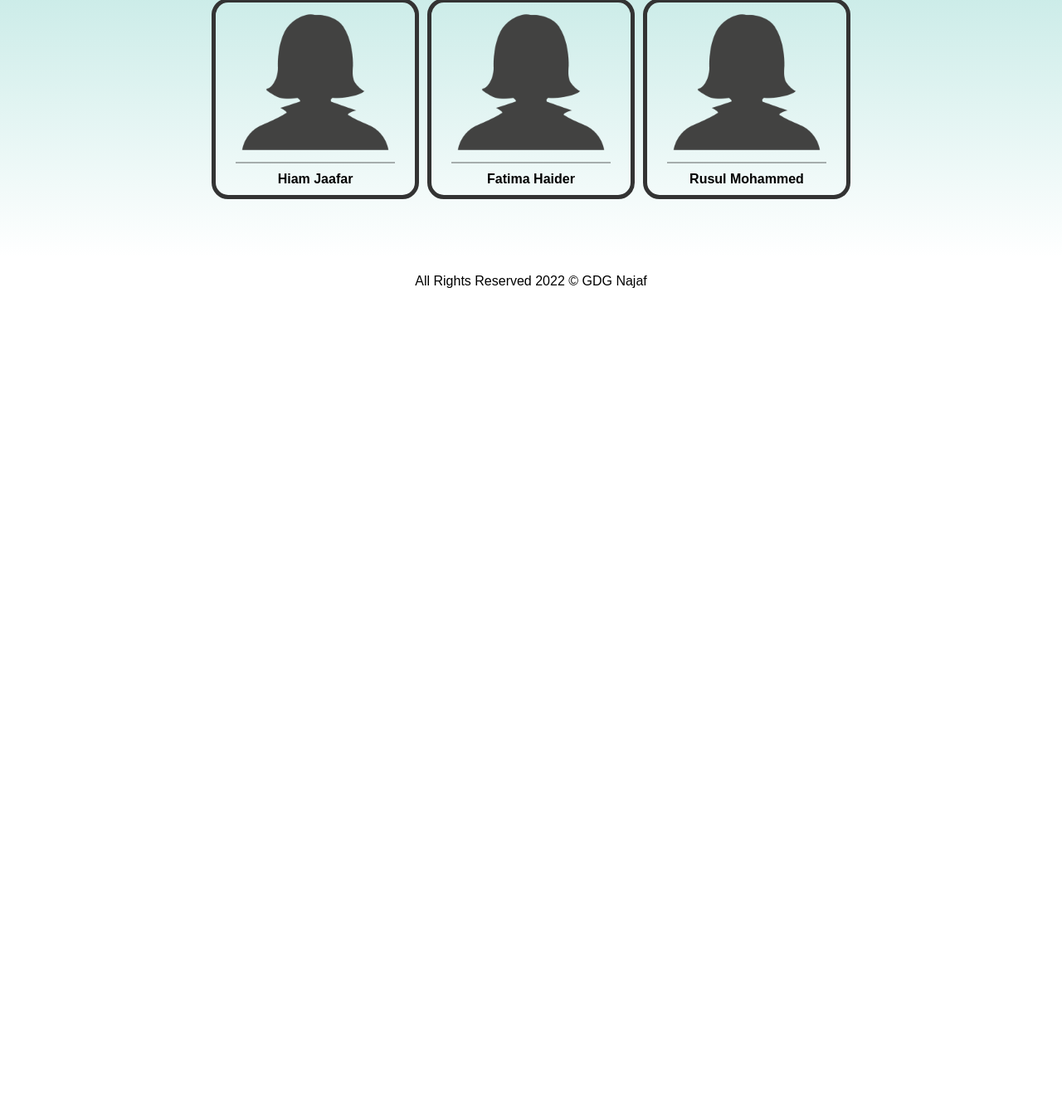
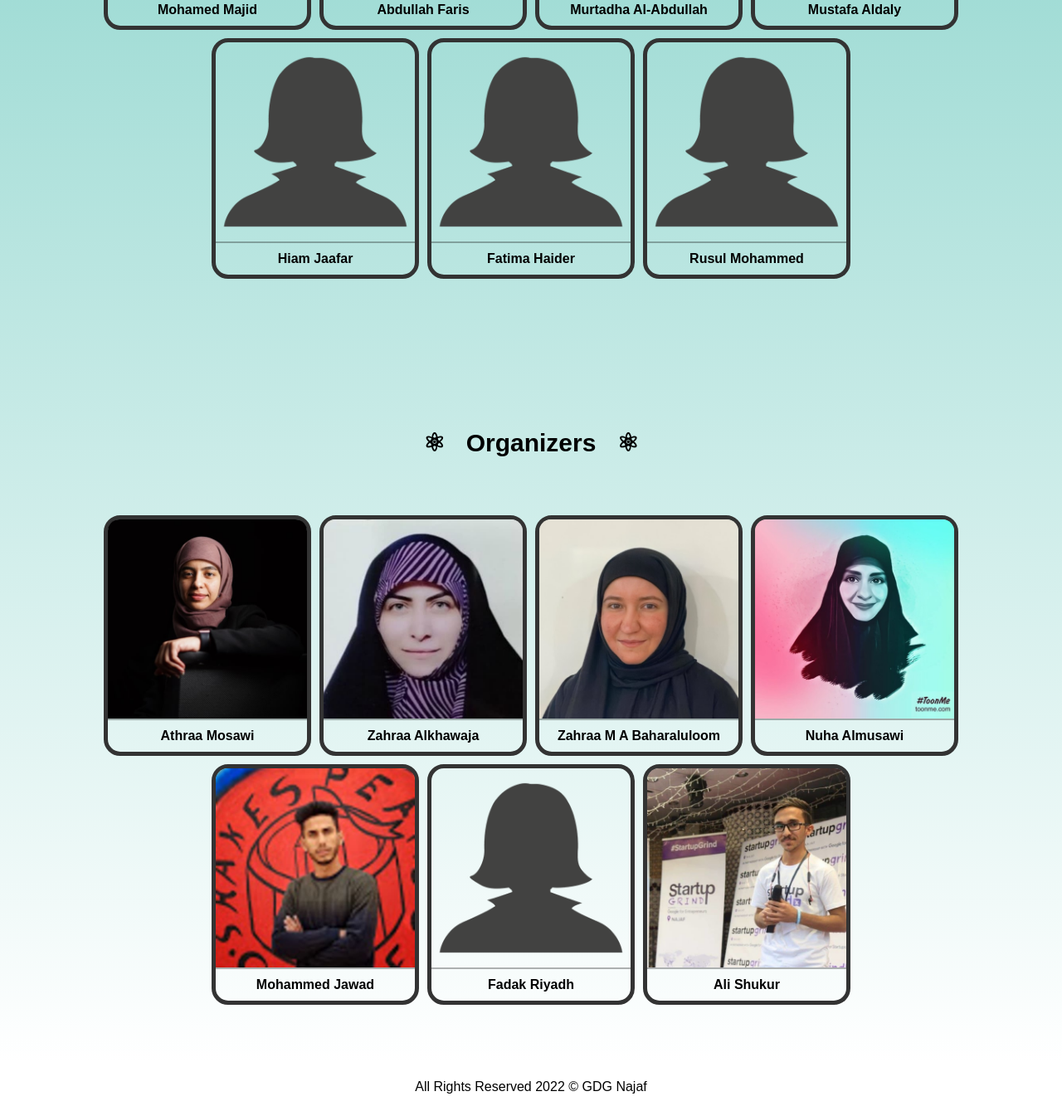
Before and after one commit to realdaly/GDG-Student-project, a plain HTML site: page index.html in a window 1280 px wide. Shown: the part 1002-2341 px from the top of the page at 83% size. Before the commit the page ends 1370 px from the top, so only its background shows below. Drawn offline with Linux system fonts and the light colour scheme.

Commit message:
GDG Project organizers added

```diff
--- a/assets/css/style.css
+++ b/assets/css/style.css
@@ -99,7 +99,6 @@ main .cards-container .card {
     width: 250px;
     display: flex;
     flex-direction: column;
-    justify-content: center;
     align-items: center;
     border: 5px solid #333;
     border-radius: 20px;
@@ -108,8 +107,10 @@ main .cards-container .card {
 }
 
 main .cards-container .card img {
-    width: 80%;
+    width: 100%;
     border-bottom: 2px solid rgb(0, 0, 0, 0.3);
+    border-top-left-radius: 14px;
+    border-top-right-radius: 14px;
 }
 
 main .cards-container .card p {
--- a/index.html
+++ b/index.html
@@ -21,7 +21,7 @@
             <h2>&#x269B; &nbsp; Students &nbsp; &#x269B;</h2>
             <div class="cards-container">
                 <div class="card">
-                        <img src="./assets/images/male.png" alt="male vector image">
+                        <img src="./assets/images/students/1.jpg" alt="male vector image">
                         <p>
                             Mohamed Majid
                         </p>
@@ -70,6 +70,58 @@
                         <div class="overlay"></div>
                 </div>
             </div>
+            <h2>&#x269B; &nbsp; Organizers &nbsp; &#x269B;</h2>
+            <div class="cards-container">
+                <div class="card">
+                        <img src="./assets/images/organizers/1.jpg" alt="male vector image">
+                        <p>
+                            Athraa Mosawi
+                        </p>
+                        <div class="overlay"></div>
+                </div>
+                <div class="card">
+                        <img src="./assets/images/organizers/2.jpg" alt="male vector image">
+                        <p>
+                            Zahraa Alkhawaja
+                        </p>
+                        <div class="overlay"></div>
+                </div>
+                <div class="card">
+                        <img src="./assets/images/organizers/3.jpeg" alt="male vector image">
+                        <p>
+                            Zahraa M A Baharaluloom
+                        </p>
+                        <div class="overlay"></div>
+                </div>
+                <div class="card">
+                        <img src="./assets/images/organizers/3.jpg" alt="male vector image">
+                        <p>
+                            Nuha Almusawi
+                        </p>
+                        <div class="overlay"></div>
+                </div>
+                <div class="card">
+                        <img src="./assets/images/organizers/4.jpg" alt="male vector image">
+                        <p>
+                            Mohammed Jawad
+                        </p>
+                        <div class="overlay"></div>
+                </div>
+                <div class="card">
+                        <img src="./assets/images/female.png" alt="male vector image">
+                        <p>
+                            Fadak Riyadh
+                        </p>
+                        <div class="overlay"></div>
+                </div>
+                <div class="card">
+                        <img src="./assets/images/organizers/5.jpg" alt="male vector image">
+                        <p>
+                            Ali Shukur
+                        </p>
+                        <div class="overlay"></div>
+                </div>
+            </div>
         </main>
         <footer>
             All Rights Reserved 2022 &copy; GDG Najaf
```
Also changed, not shown: assets/images/organizers/1.jpg (added), assets/images/organizers/2.jpg (added), assets/images/organizers/3.jpeg (added), assets/images/organizers/3.jpg (added), assets/images/organizers/4.jpg (added), assets/images/organizers/5.jpg (added), assets/images/students/1.jpg (added).
